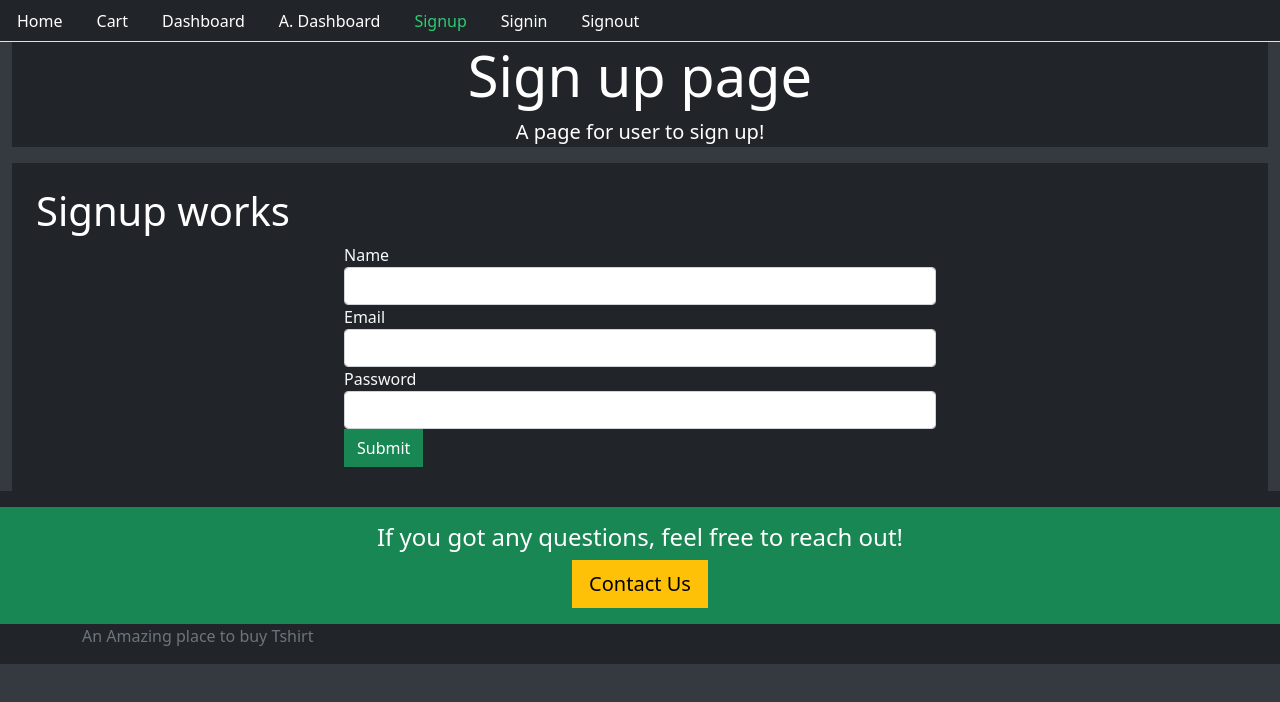
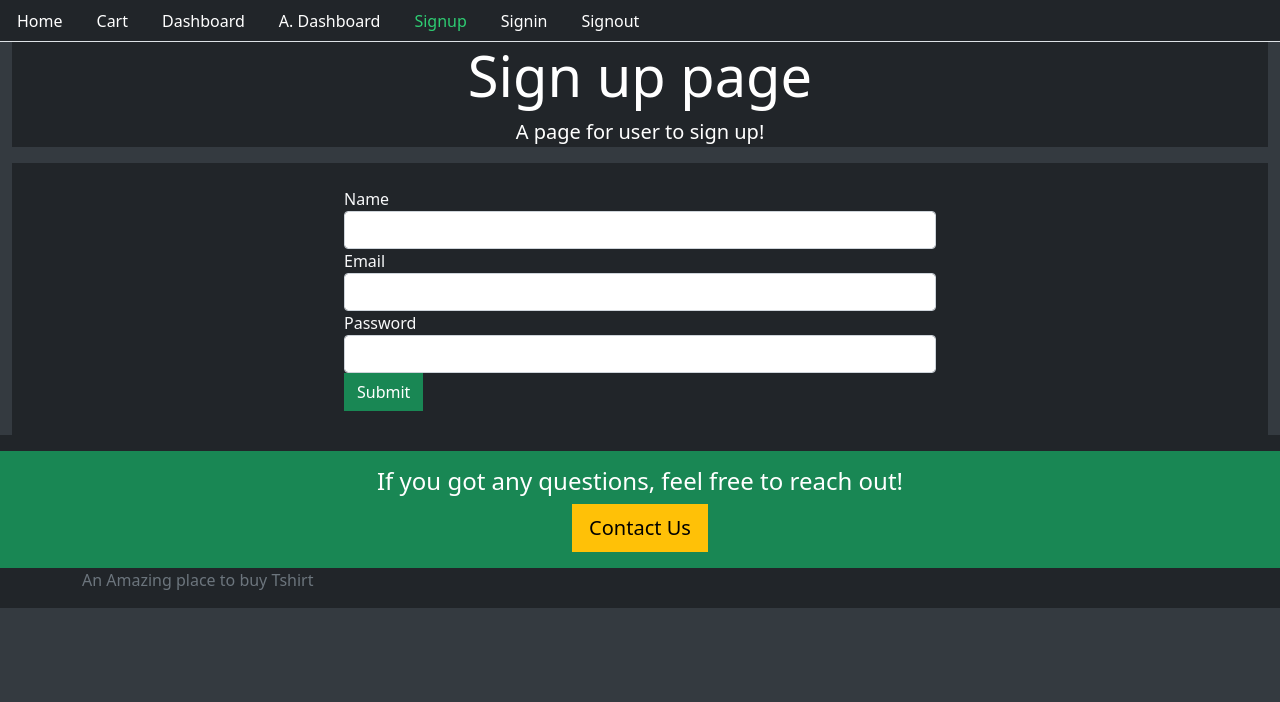
Before and after one commit to manideep-18/frontend_mern, a React (Create React App) app: page /signup in a window 1280 px wide. Shown: the top 702 px of the page. Built offline with nearby package versions, Linux system fonts and the light colour scheme.

Commit message:
signup text removed from signup form file

```diff
--- a/src/user/Signup.js
+++ b/src/user/Signup.js
@@ -30,7 +30,6 @@ export const Signup=()=>{
 
     return(
         <Base title="Sign up page" description="A page for user to sign up!">
-            <h1>Signup works</h1>
             {SignupForm()}
         </Base>
     )
```
